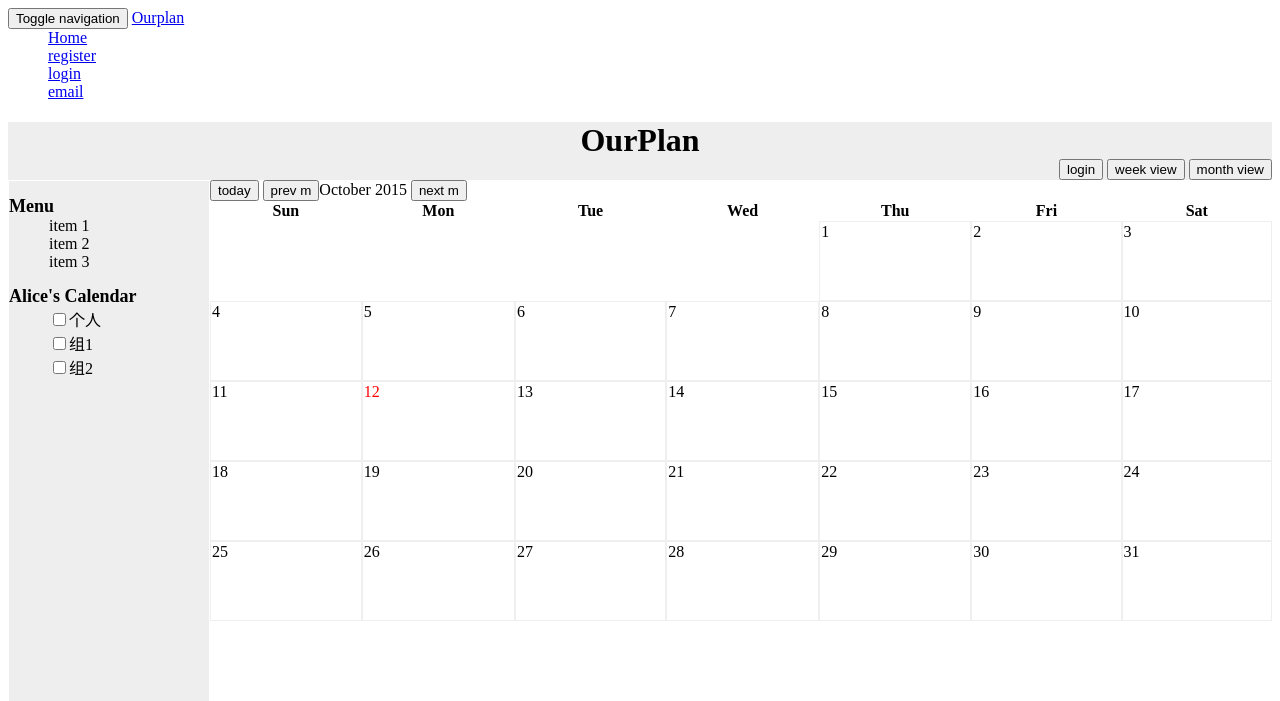
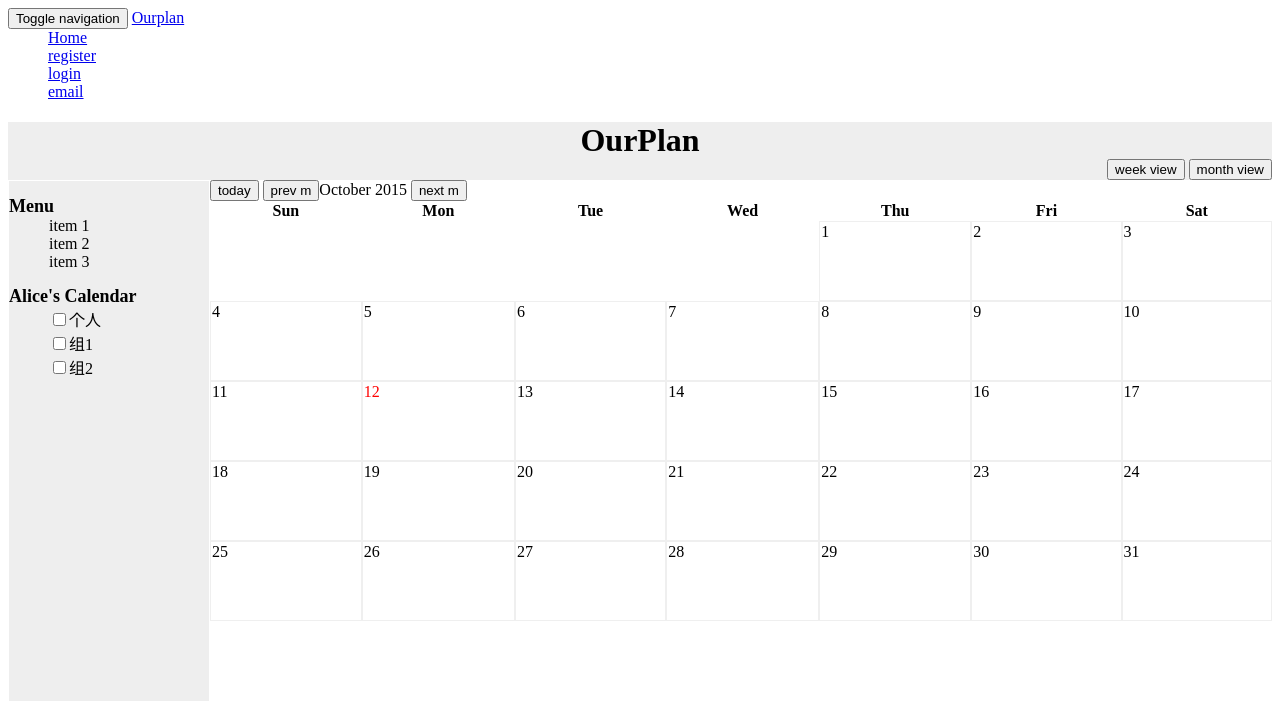
Before and after one commit to THUTEAMPRO/OurPlan, a Flask app: template templates/example.html in a window 1280 px wide. Shown: the top 701 px of the page. Run offline with Flask 2, Linux system fonts and the light colour scheme; the template is opened without the code that fills it, so the values that code supplies are empty; some libraries are stand-ins or nearby versions.

Commit message:
login button removed from calendar

```diff
--- a/templates/example.html
+++ b/templates/example.html
@@ -24,7 +24,6 @@ $(document).ready(function(){
 <div id="header">
 <h1 align='center'>OurPlan</h1>
 <div align='right'>
-	<button>login</button>
 	<button id='w-view'>week view</button>
 	<button id='m-view'>month view</button>
 </div>
```
